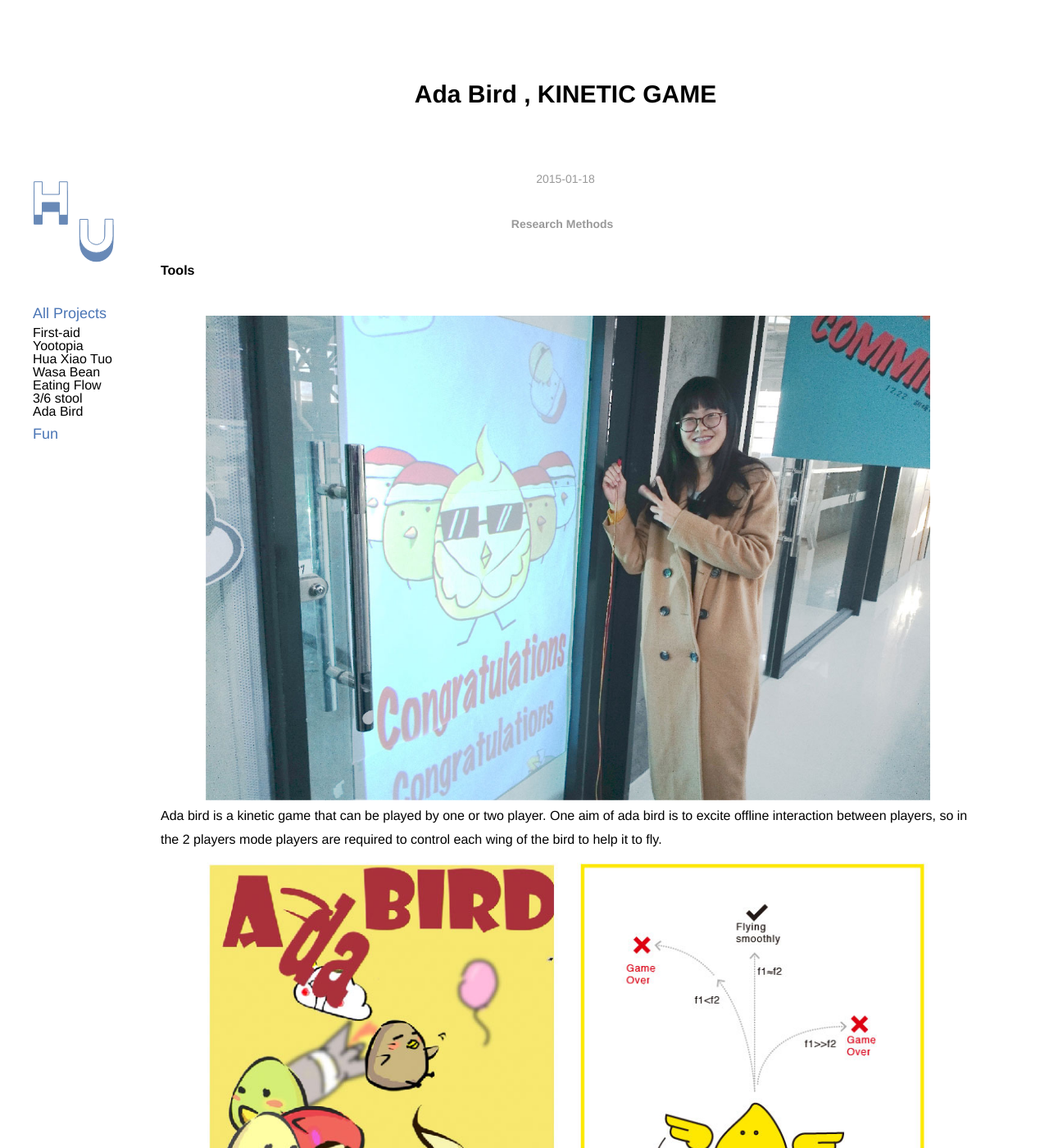
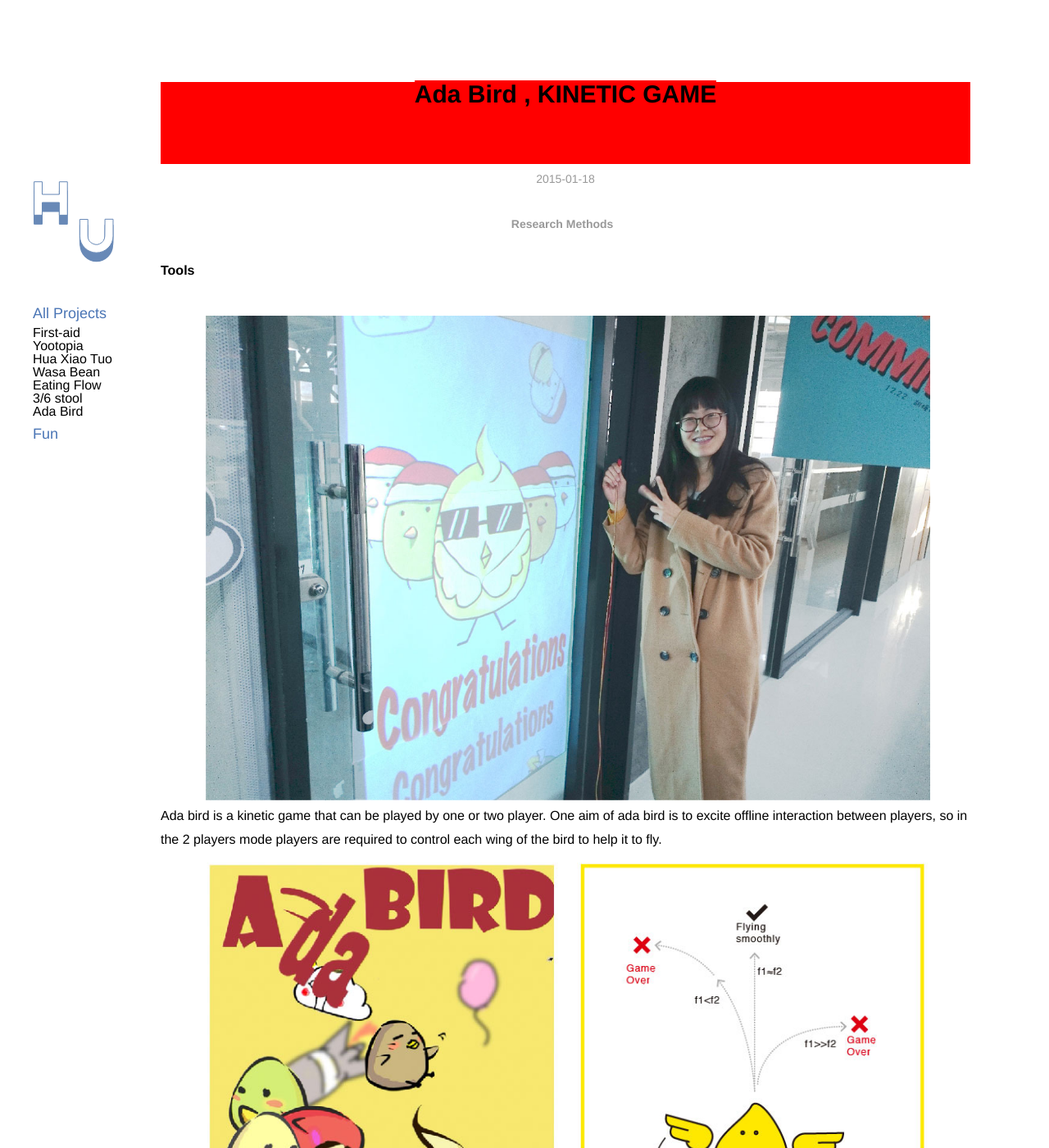
Before and after one commit to HuYuanyuan96/yuanyuan1996.github.io, a Jekyll site: the page built from _posts/2015-01-18-Ada-bird.md, in a window 1280 px wide and 1400 px high. Shown: the whole window at 82% size. Built offline with Jekyll 4.4.1, drawn with Linux system fonts in a browser that asks for light colours.

Commit message:
Update style.css

```diff
--- a/_includes/style.css
+++ b/_includes/style.css
@@ -562,6 +562,9 @@ margin-left: 20px;
   color: #000;
   text-align: center;
   word-wrap: break-word;
+	  Pading-bottom: 10px;
+	Background:#ff0000
+
 }
 @media screen and (max-width: 767px) {
   .post-wrapper .post-title,
@@ -573,7 +576,16 @@ margin-left: 20px;
 .post-wrapper .post-title a:hover {
   text-decoration: none;
 }
-.post-wrapper .post-date,.post-wrapper .post-methods {
+
+.post-wrapper .post-date {
+  margin-bottom: 30px;
+text-align: center;
+  color: #999;
+  font-size: 14px;
+}
+
+
+.post-wrapper .post-methods {
   margin-bottom: 30px;
 text-align: center;
   color: #999;
```
